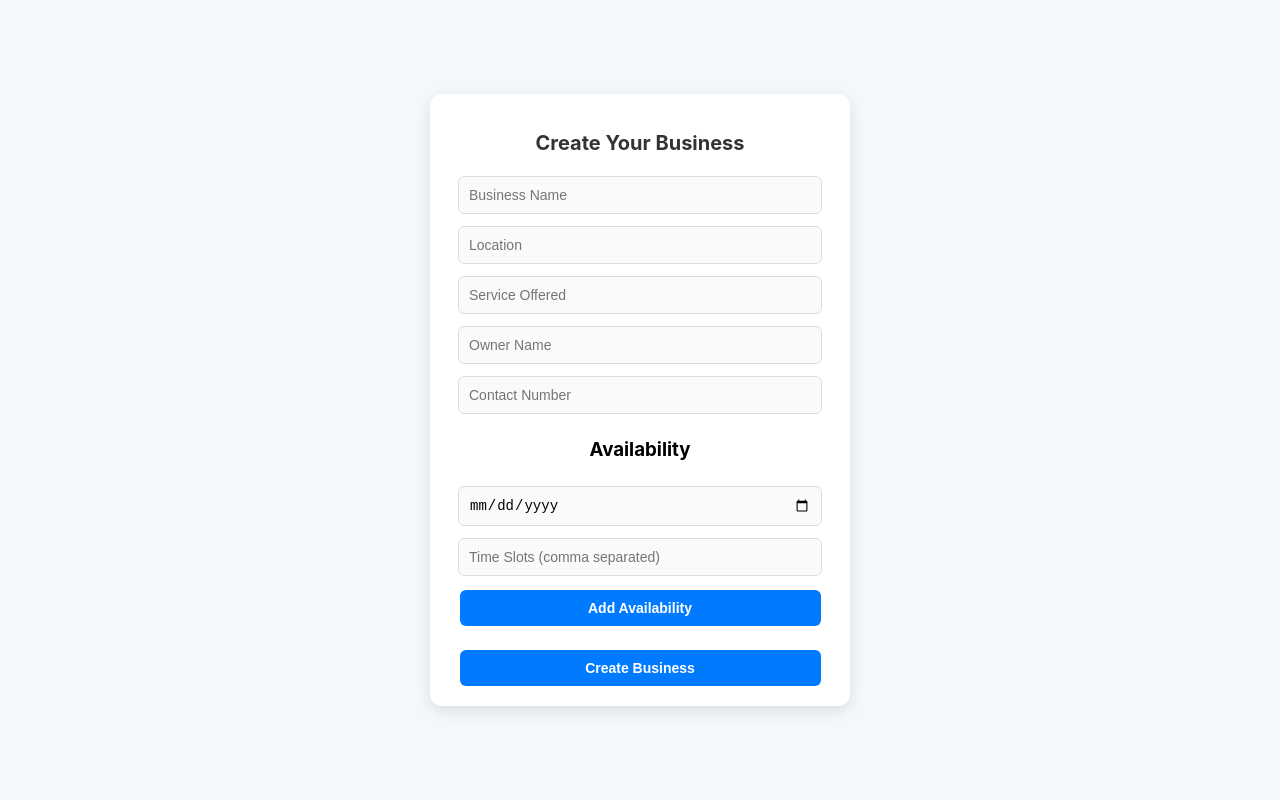
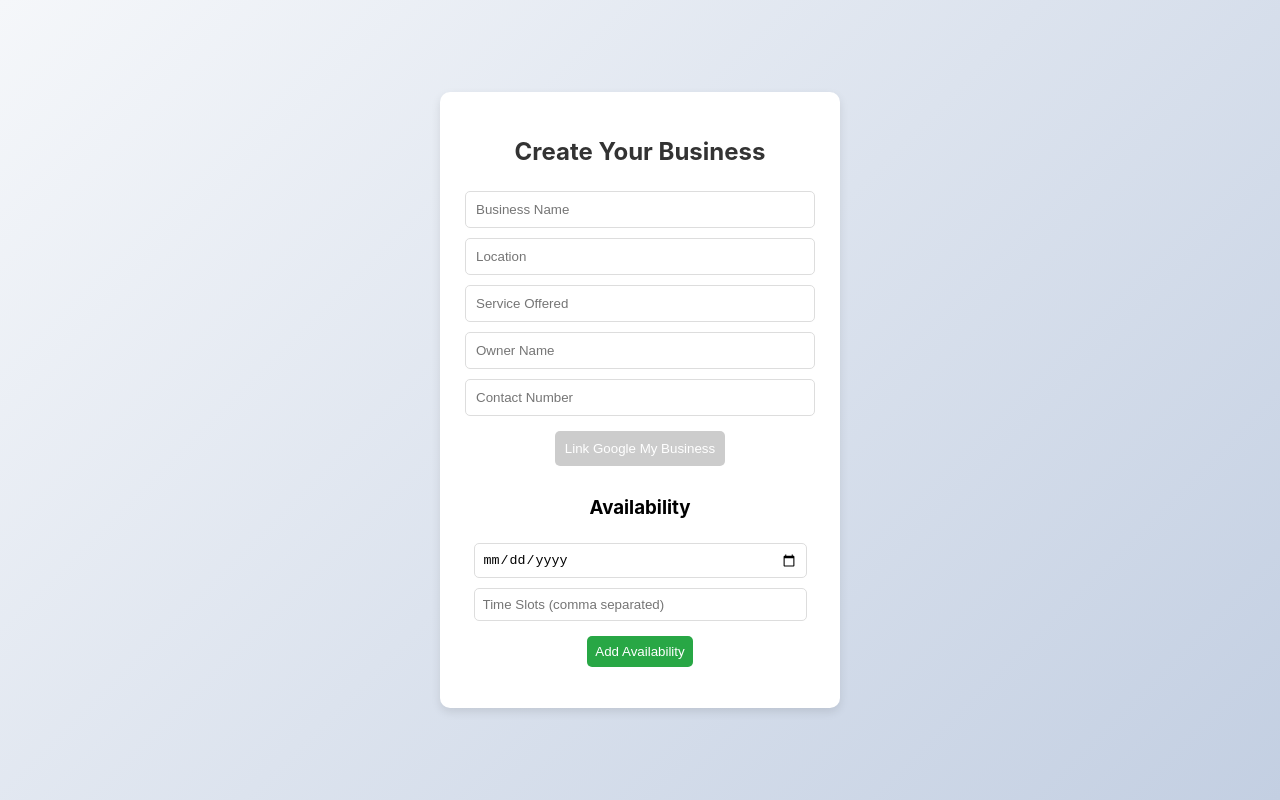
Before and after one commit to divyamishra22/Bookingapp, a React (Create React App) app in the folder client/: page /business in a window 1280 px wide. Built offline with nearby package versions, Linux system fonts and the light colour scheme.

Commit message:
Updated UI

```diff
--- a/client/src/Pages/CreateBusiness/CreateBusiness.css
+++ b/client/src/Pages/CreateBusiness/CreateBusiness.css
@@ -1,119 +1,98 @@
-/* Full Page Background */
 .business-container {
     display: flex;
     justify-content: center;
     align-items: center;
-    min-height: 100vh;
-    background: #f4f7fc; /* Soft Light Blue Background */
+    height: 100vh;
+    background: linear-gradient(135deg, #f5f7fa, #c3cfe2);
   }
 
-  /* Business Form Box */
-  .business-box {
-    width: 380px; /* Reduced width */
-    padding: 20px;
+  .business-card {
     background: white;
-    box-shadow: 0px 5px 15px rgba(0, 0, 0, 0.1);
-    border-radius: 12px;
+    padding: 25px;
+    border-radius: 10px;
+    box-shadow: 0 4px 10px rgba(0, 0, 0, 0.1);
+    width: 350px;
     text-align: center;
   }
 
-  .business-box h2 {
-    margin-bottom: 15px;
-    font-size: 20px;
+  h2 {
     color: #333;
+    margin-bottom: 20px;
   }
 
-  /* Input Fields */
-  .business-box input {
-    width: 90%; /* Reduced width */
-    padding: 10px;
-    margin: 6px 0;
-    border: 1px solid #ddd;
-    border-radius: 6px;
-    font-size: 14px;
-    background: #fafafa;
-    transition: all 0.3s ease;
+  .input-group {
+    display: flex;
+    flex-direction: column;
   }
 
-  .business-box input:focus {
-    border-color: #007bff;
-    background: #fff;
-    outline: none;
+  .input-group input {
+    padding: 10px;
+    margin: 5px 0;
+    border: 1px solid #ddd;
+    border-radius: 5px;
   }
 
-  /* Buttons */
-  .business-box button {
-    width: 95%; /* Slightly smaller */
+  .gmb-button {
+    background: #4285f4;
+    color: white;
     padding: 10px;
-    background: #007bff;
-    color: white;
-    font-size: 14px;
-    font-weight: bold;
     border: none;
-    border-radius: 6px;
+    border-radius: 5px;
     cursor: pointer;
-    transition: 0.3s ease;
-    margin-top: 8px;
+    margin: 10px 0;
+    transition: background 0.3s;
   }
 
-  .business-box button:hover {
-    background: #0056b3;
+  .gmb-button:hover {
+    background: #357ae8;
   }
 
-  /* Availability Section */
-  .availability-section {
-    margin-top: 15px;
-    padding: 12px;
-    background: #eef2ff;
-    border-radius: 8px;
-    text-align: center;
+  .gmb-button:disabled {
+    background: #ccc;
+    cursor: not-allowed;
   }
 
-  /* Availability Inputs */
-  .availability-inputs {
+  h3 {
+    margin-top: 20px;
+  }
+
+  .availability-section {
     display: flex;
-    flex-direction: column; /* Stack inputs vertically */
+    flex-direction: column;
     align-items: center;
   }
 
-  .availability-inputs input {
-    width: 85%; /* Smaller input fields */
+  .availability-section input {
+    padding: 8px;
+    margin: 5px;
+    width: 90%;
+    border: 1px solid #ddd;
+    border-radius: 5px;
   }
 
-  /* Availability Button */
-  .availability-section .add-availability {
-    width: 85%;
+  .add-availability {
     background: #28a745;
-    font-size: 14px;
+    color: white;
+    padding: 8px;
+    border: none;
+    border-radius: 5px;
+    cursor: pointer;
+    margin-top: 10px;
   }
 
-  .availability-section .add-availability:hover {
+  .add-availability:hover {
     background: #218838;
   }
 
-  /* Availability List */
   .availability-list {
     list-style: none;
     padding: 0;
-    margin-top: 8px;
+    margin-top: 10px;
   }
 
   .availability-list li {
-    padding: 6px;
-    background: #ddd;
+    background: #f1f1f1;
+    padding: 8px;
     margin: 5px 0;
-    border-radius: 6px;
-    font-size: 13px;
-    font-weight: bold;
+    border-radius: 5px;
   }
-
-  /* Success Message */
-  .success-msg {
-    background: #d4edda;
-    color: #155724;
-    padding: 6px;
-    border-radius: 6px;
-    margin-top: 8px;
-    font-size: 13px;
-    font-weight: bold;
-  }
--- a/client/src/Pages/CreateBusiness/CreateBusiness.jsx
+++ b/client/src/Pages/CreateBusiness/CreateBusiness.jsx
@@ -1,6 +1,4 @@
 import { useState } from "react";
-//import axios from "axios";
-//import { useNavigate } from "react-router-dom";
 import "./CreateBusiness.css";
 
 const CreateBusiness = () => {
@@ -10,19 +8,16 @@ const CreateBusiness = () => {
     service: "",
     ownerName: "",
     contact: "",
-    gmbReferenceId: "",
+    gmbLinked: false, // Track if GMB is linked
     availability: [],
   });
 
   const [newDate, setNewDate] = useState("");
   const [newSlots, setNewSlots] = useState("");
 
-  //const navigate = useNavigate();
-
   const handleChange = (e) => {
     setBusiness({ ...business, [e.target.name]: e.target.value });
   };
-
 
   const addAvailability = () => {
     if (!newDate || !newSlots) {
@@ -40,47 +35,44 @@ const CreateBusiness = () => {
     setNewSlots("");
   };
 
-  const handleSubmit = async (e) => {
-    e.preventDefault();
+  const linkGMB = () => {
+    // Mock linking to GMB (No ID shown)
+    setBusiness((prev) => ({ ...prev, gmbLinked: true }));
+    alert("Google My Business linked successfully!");
+  };
 
-    try {
-
-      alert("Business created successfully!");
-
-    } catch (error) {
-      alert(error.response?.data?.message || "Failed to create business");
-    }
-  };
+  const isFormComplete = business.name && business.location && business.service && business.ownerName && business.contact;
 
   return (
     <div className="business-container">
-      <div className="business-box">
+      <div className="business-card">
         <h2>Create Your Business</h2>
-        <form onSubmit={handleSubmit}>
+        <div className="input-group">
           <input type="text" name="name" placeholder="Business Name" value={business.name} onChange={handleChange} required />
           <input type="text" name="location" placeholder="Location" value={business.location} onChange={handleChange} required />
           <input type="text" name="service" placeholder="Service Offered" value={business.service} onChange={handleChange} required />
           <input type="text" name="ownerName" placeholder="Owner Name" value={business.ownerName} onChange={handleChange} required />
           <input type="text" name="contact" placeholder="Contact Number" value={business.contact} onChange={handleChange} required />
+        </div>
 
+        <button className="gmb-button" onClick={linkGMB} disabled={!isFormComplete || business.gmbLinked}>
+          {business.gmbLinked ? "GMB Linked ✔" : "Link Google My Business"}
+        </button>
 
-          <h3>Availability</h3>
+        <h3>Availability</h3>
+        <div className="availability-section">
           <input type="date" value={newDate} onChange={(e) => setNewDate(e.target.value)} required />
           <input type="text" placeholder="Time Slots (comma separated)" value={newSlots} onChange={(e) => setNewSlots(e.target.value)} required />
-          <button type="button" onClick={addAvailability} className="add-availability">
+          <button className="add-availability" onClick={addAvailability}>
             Add Availability
           </button>
+        </div>
 
-          <ul>
-            {business.availability.map((slot, index) => (
-              <li key={index}>
-                {slot.date}: {slot.slots.join(", ")}
-              </li>
-            ))}
-          </ul>
-
-          <button type="submit">Create Business</button>
-        </form>
+        <ul className="availability-list">
+          {business.availability.map((slot, index) => (
+            <li key={index}>{slot.date}: {slot.slots.join(", ")}</li>
+          ))}
+        </ul>
       </div>
     </div>
   );
```
